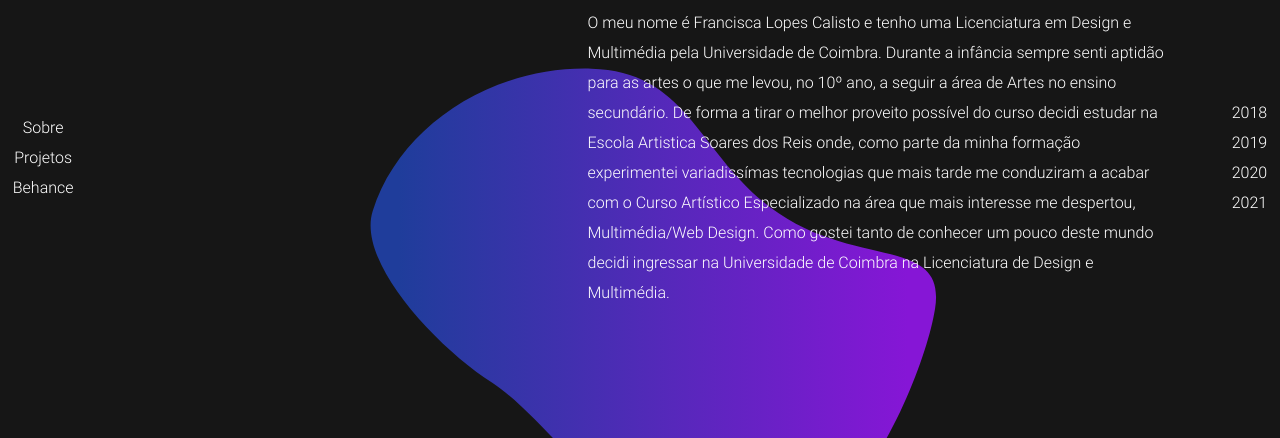
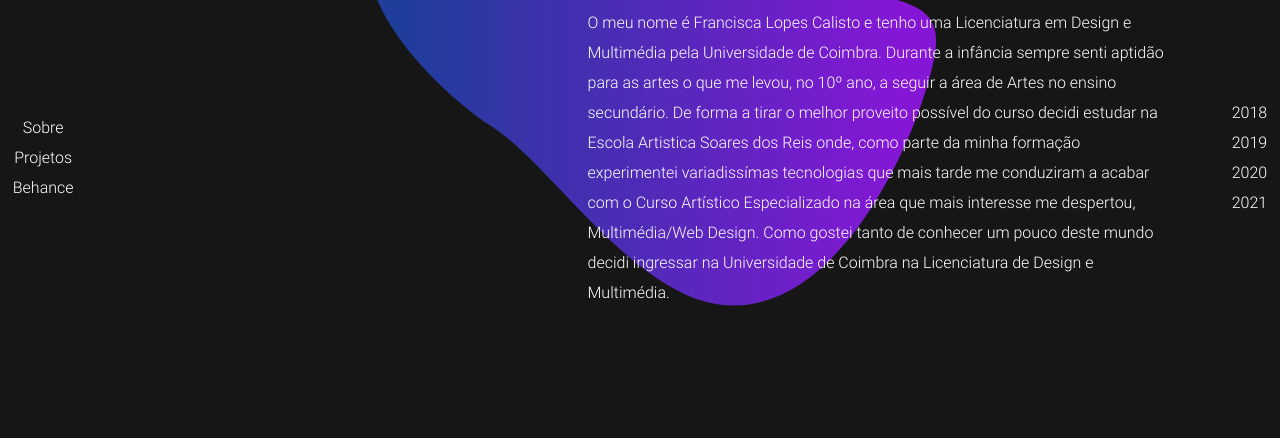
Before and after one commit to calisto03/calisto03, a plain HTML site: page sobre.html in a window 1280 px wide. Shown: the part 252-690 px from the top of the page. Drawn offline with Linux system fonts and the light colour scheme.

Commit message:
Mudanças 7

```diff
--- a/style.css
+++ b/style.css
@@ -493,8 +493,7 @@ width: max-content;
 }
 
     #forma_azul {width: 80%;
-    margin-left: 10%;
-    margin-top: 20%;}
+    margin-left: 10%;}
 
 
 .projetos h3{font-size: 30px;
@@ -509,7 +508,7 @@ width: max-content;
 }
 
 #forma_projeto svg{width: 70%;
-margin-top: 50%;}
+}
 
 .projetos{display: block;
     overflow-x: hidden;
```
